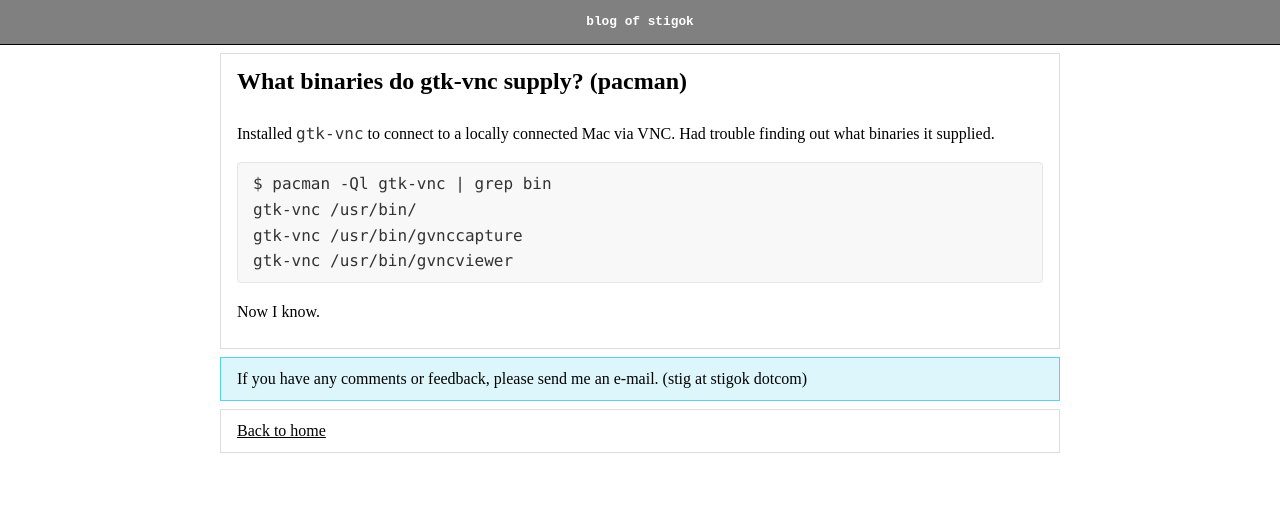
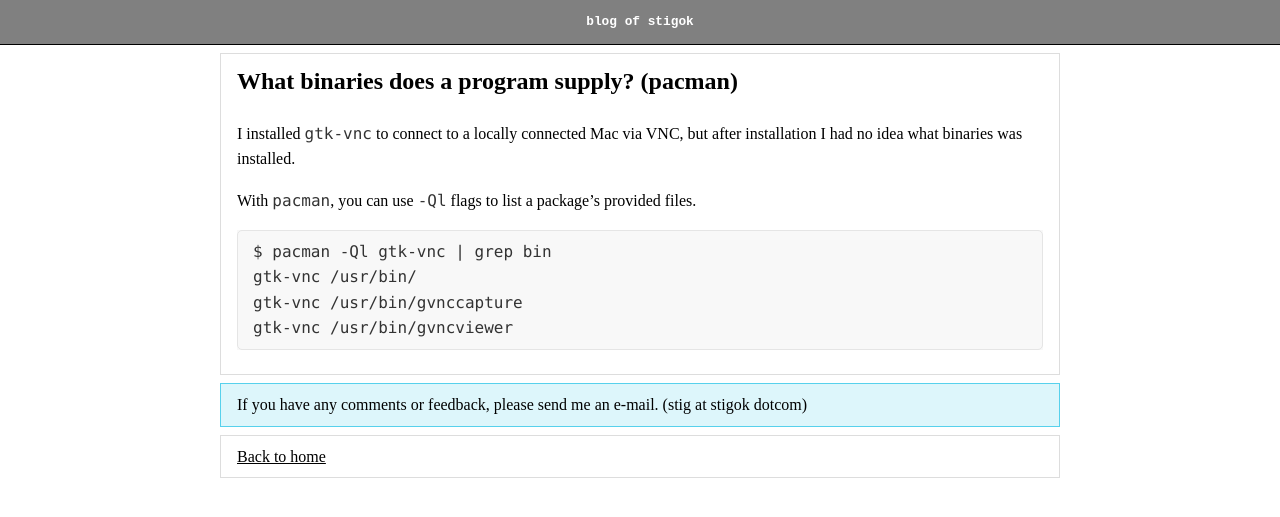
Before and after one commit to stigok/blog.stigok.com, a Jekyll site: the page built from collections/_posts/2017-06-24-what-binaries-do-gtkvnc-supply-pacman.md, in a window 1280 px wide. Shown: the top 517 px of the page. Built offline with Jekyll 4.4.1, drawn with Linux system fonts in a browser that asks for light colours.

Commit message:
Generalize the problem solved

```diff
--- a/collections/_posts/2017-06-24-what-binaries-do-gtkvnc-supply-pacman.md
+++ b/collections/_posts/2017-06-24-what-binaries-do-gtkvnc-supply-pacman.md
@@ -1,17 +1,18 @@
 ---
 layout: post
-title: "What binaries do gtk-vnc supply? (pacman)"
+title: "What binaries does a program supply? (pacman)"
 date: 2017-06-24 11:27:35 +0200
-categories: pacman vnc gtk-vnc mac archlinux
+categories: pacman archlinux
 redirect_from:
   - /post/what-binaries-do-gtkvnc-supply-pacman
 ---
 
-Installed `gtk-vnc` to connect to a locally connected Mac via VNC. Had trouble finding out what binaries it supplied.
+I installed `gtk-vnc` to connect to a locally connected Mac via VNC, but
+after installation I had no idea what binaries was installed.
+
+With `pacman`, you can use `-Ql` flags to list a package's provided files.
 
     $ pacman -Ql gtk-vnc | grep bin
     gtk-vnc /usr/bin/
     gtk-vnc /usr/bin/gvnccapture
     gtk-vnc /usr/bin/gvncviewer
-
-Now I know.
```
